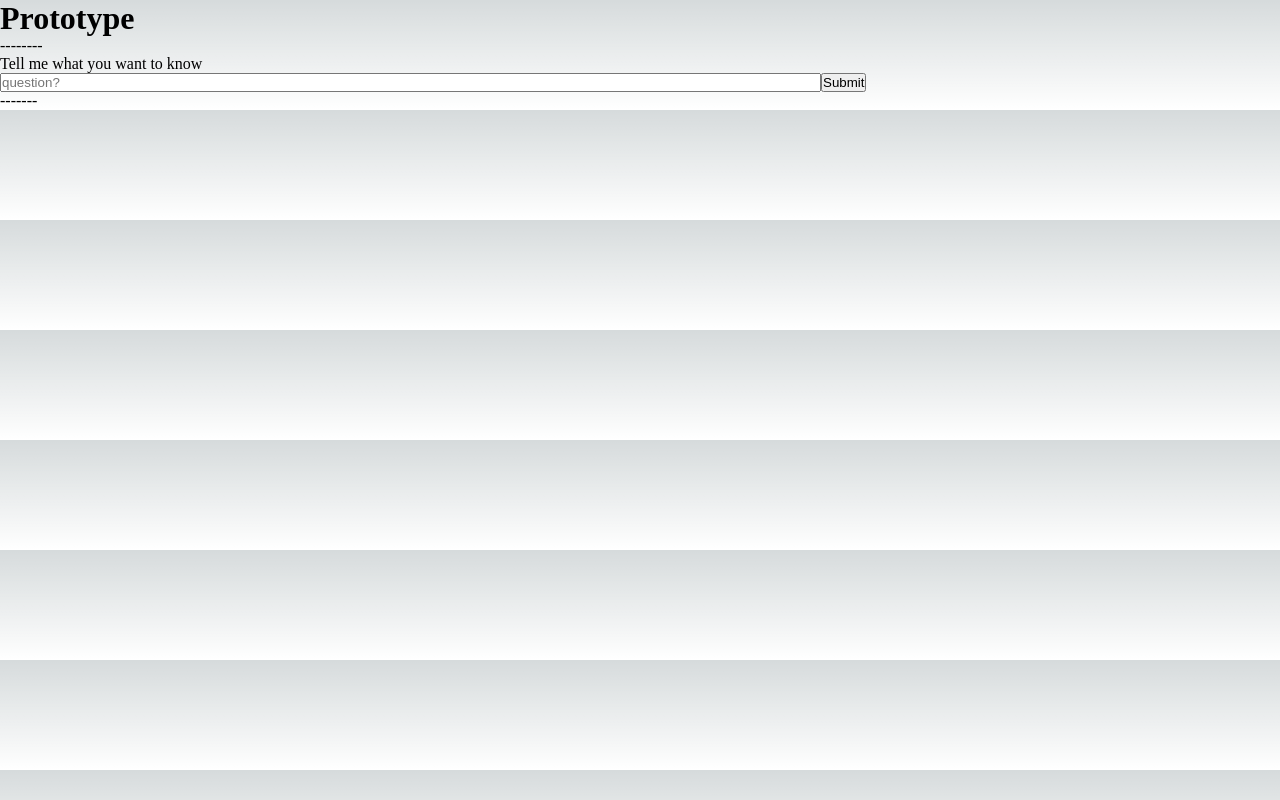
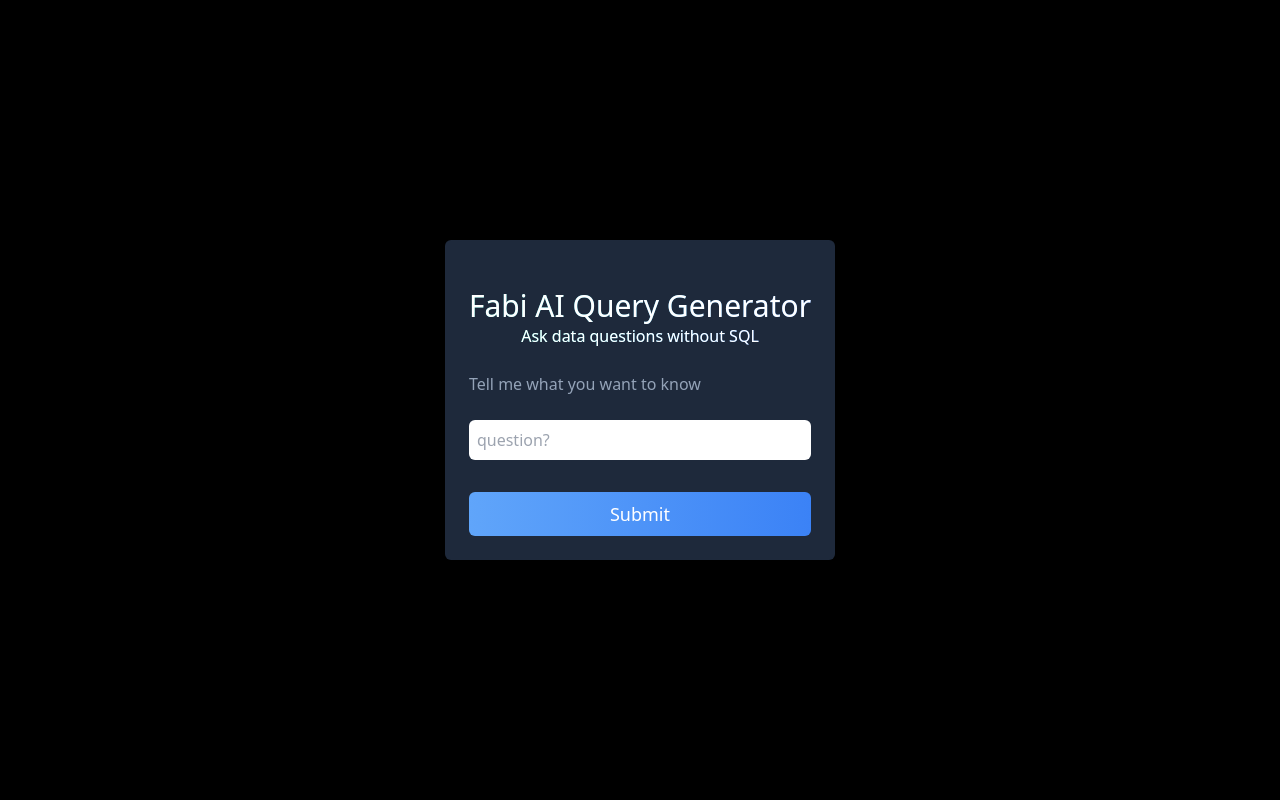
Before and after one commit to piggybox/openai-prototype, a Next.js app in the folder frontend/: page / in a window 1280 px wide. Built offline with nearby package versions, Linux system fonts and the light colour scheme.

Commit message:
[feat] add tailwind style

```diff
--- a/frontend/components/form.tsx
+++ b/frontend/components/form.tsx
@@ -7,15 +7,22 @@
 const Form: React.FC<FormProps> = (props) => {
   return (
     <div>
-      <p>Tell me what you want to know</p>
       <input
+        className="p-2 w-full rounded-md focus:outline-blue-400 focus:outline text-slate-700"
         type="text"
         placeholder="question?"
         onChange={(e) => props.setPrompt(e.currentTarget.value)}
         value={props.prompt}
-        size="100"
       />
-      <button onClick={props.onSubmit}>Submit</button>
+			<div className={" flex justify-between my-2 mb-6 text-sm"}>
+      </div>
+      <button
+        className="bg-gradient-to-r from-blue-400
+        to-blue-500 disabled:opacity-50 w-full p-2 rounded-md text-lg"
+        onClick={props.onSubmit}
+      >
+        Submit
+      </button>
     </div>
   )
 }
--- a/frontend/components/openai.tsx
+++ b/frontend/components/openai.tsx
@@ -29,14 +29,29 @@
     <Form prompt={prompt} setPrompt={setPrompt} onSubmit={onSubmit} />
   )
 
+  const gradientTextStyle =
+    "text-white text-transparent bg-clip-text bg-gradient-to-r from-teal-400 to-blue-500 font-light w-fit mx-auto"
+
   return (
-    <>
-      <h1>Prototype</h1>
-      <div>--------</div>
-      {formElement}
-      <div>-------</div>
-      {resultElement}
-    </>
+    <div className="h-screen flex">
+      <div className="max-w-md m-auto p-2">
+        <div className="bg-slate-800 p-6 rounded-md text-white">
+          <div className="text-center my-6">
+            {/* <Image src={logo} width={42} height={42} /> */}
+            <h1 className={gradientTextStyle + " text-3xl font-light"}>
+              Fabi AI Query Generator
+            </h1>
+            <div className={gradientTextStyle}>Ask data questions without SQL</div>
+          </div>
+
+          <div className="mb-6 text-slate-400">
+            <p>Tell me what you want to know</p>
+          </div>
+          {formElement}
+          {resultElement}
+        </div>
+      </div>
+    </div>
   )
 }
 
--- a/frontend/components/result.tsx
+++ b/frontend/components/result.tsx
@@ -6,8 +6,11 @@
   return (
     <>
       <div>
+        <div className={" flex justify-between my-2 mb-6 text-sm"}></div>
         Here are the results
-        <div>Query: {props.query}</div>
+        <div className="bg-blue-200 p-1 text-blue-700 px-3 text-sm rounded-md">
+          Query: {props.query}
+        </div>
       </div>
     </>
   )
--- a/frontend/package.json
+++ b/frontend/package.json
@@ -18,5 +18,10 @@
     "react": "18.2.0",
     "react-dom": "18.2.0",
     "typescript": "4.9.5"
+  },
+  "devDependencies": {
+    "autoprefixer": "^10.4.14",
+    "postcss": "^8.4.21",
+    "tailwindcss": "^3.2.7"
   }
 }
--- /dev/null
+++ b/frontend/postcss.config.js
@@ -0,0 +1,6 @@
+module.exports = {
+  plugins: {
+    tailwindcss: {},
+    autoprefixer: {},
+  },
+}
--- a/frontend/styles/globals.css
+++ b/frontend/styles/globals.css
@@ -1,107 +1,8 @@
-:root {
-  --max-width: 1100px;
-  --border-radius: 12px;
-  --font-mono: ui-monospace, Menlo, Monaco, 'Cascadia Mono', 'Segoe UI Mono',
-    'Roboto Mono', 'Oxygen Mono', 'Ubuntu Monospace', 'Source Code Pro',
-    'Fira Mono', 'Droid Sans Mono', 'Courier New', monospace;
-
-  --foreground-rgb: 0, 0, 0;
-  --background-start-rgb: 214, 219, 220;
-  --background-end-rgb: 255, 255, 255;
-
-  --primary-glow: conic-gradient(
-    from 180deg at 50% 50%,
-    #16abff33 0deg,
-    #0885ff33 55deg,
-    #54d6ff33 120deg,
-    #0071ff33 160deg,
-    transparent 360deg
-  );
-  --secondary-glow: radial-gradient(
-    rgba(255, 255, 255, 1),
-    rgba(255, 255, 255, 0)
-  );
-
-  --tile-start-rgb: 239, 245, 249;
-  --tile-end-rgb: 228, 232, 233;
-  --tile-border: conic-gradient(
-    #00000080,
-    #00000040,
-    #00000030,
-    #00000020,
-    #00000010,
-    #00000010,
-    #00000080
-  );
-
-  --callout-rgb: 238, 240, 241;
-  --callout-border-rgb: 172, 175, 176;
-  --card-rgb: 180, 185, 188;
-  --card-border-rgb: 131, 134, 135;
-}
-
-@media (prefers-color-scheme: dark) {
-  :root {
-    --foreground-rgb: 255, 255, 255;
-    --background-start-rgb: 0, 0, 0;
-    --background-end-rgb: 0, 0, 0;
-
-    --primary-glow: radial-gradient(rgba(1, 65, 255, 0.4), rgba(1, 65, 255, 0));
-    --secondary-glow: linear-gradient(
-      to bottom right,
-      rgba(1, 65, 255, 0),
-      rgba(1, 65, 255, 0),
-      rgba(1, 65, 255, 0.3)
-    );
-
-    --tile-start-rgb: 2, 13, 46;
-    --tile-end-rgb: 2, 5, 19;
-    --tile-border: conic-gradient(
-      #ffffff80,
-      #ffffff40,
-      #ffffff30,
-      #ffffff20,
-      #ffffff10,
-      #ffffff10,
-      #ffffff80
-    );
-
-    --callout-rgb: 20, 20, 20;
-    --callout-border-rgb: 108, 108, 108;
-    --card-rgb: 100, 100, 100;
-    --card-border-rgb: 200, 200, 200;
-  }
-}
-
-* {
-  box-sizing: border-box;
-  padding: 0;
-  margin: 0;
-}
+@tailwind base;
+@tailwind components;
+@tailwind utilities;
 
 html,
 body {
-  max-width: 100vw;
-  overflow-x: hidden;
+  @apply bg-black;
 }
-
-body {
-  color: rgb(var(--foreground-rgb));
-  background: linear-gradient(
-      to bottom,
-      transparent,
-      rgb(var(--background-end-rgb))
-    )
-    rgb(var(--background-start-rgb));
-}
-
-a {
-  color: inherit;
-  text-decoration: none;
-}
-
-@media (prefers-color-scheme: dark) {
-  html {
-    color-scheme: dark;
-  }
-}
--- /dev/null
+++ b/frontend/tailwind.config.js
@@ -0,0 +1,11 @@
+/** @type {import('tailwindcss').Config} */
+module.exports = {
+  content: [
+    "./pages/**/*.{js,ts,jsx,tsx}",
+    "./components/**/*.{js,ts,jsx,tsx}",
+  ],
+  theme: {
+    extend: {},
+  },
+  plugins: [],
+}
```
Also changed, not shown: 2 other files (tests, documents, lock files or other folders).
